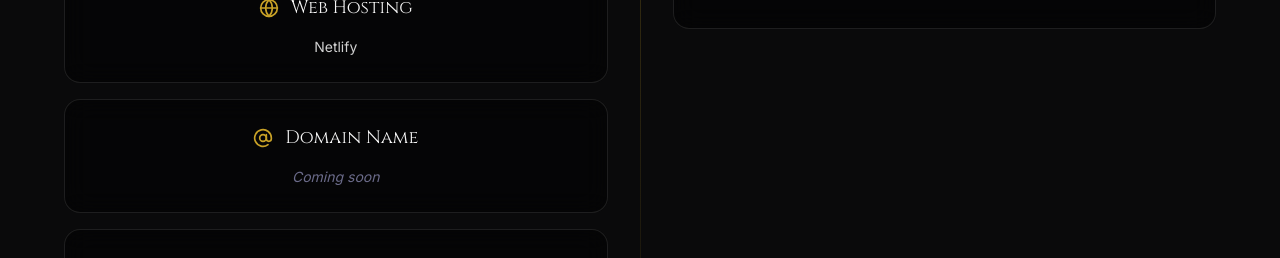
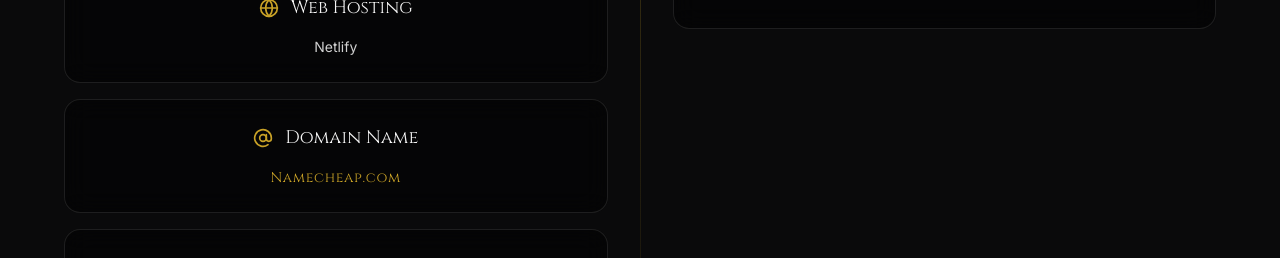
Before and after one commit to etheriasystems-2410/Etheriasystems.online, a React (Vite) app: page /credits in a window 1280 px wide. Shown: the part 1910-2168 px from the top of the page. Built offline with nearby package versions, Linux system fonts and the light colour scheme.

Commit message:
Update domain name credit to Namecheap.com

```diff
--- a/src/pages/CreditsPage.tsx
+++ b/src/pages/CreditsPage.tsx
@@ -192,7 +192,7 @@
                     <h3 className="font-cinzel text-base sm:text-lg text-[#f5f5f5]">Domain Name</h3>
                   </div>
                   <div className="text-center">
-                    <span className="text-[#6b6b8a] text-sm italic">Coming soon</span>
+                    <span className="text-[#c9a227] font-cinzel text-sm tracking-wider">Namecheap.com</span>
                   </div>
                 </GlassCard>
 
```
